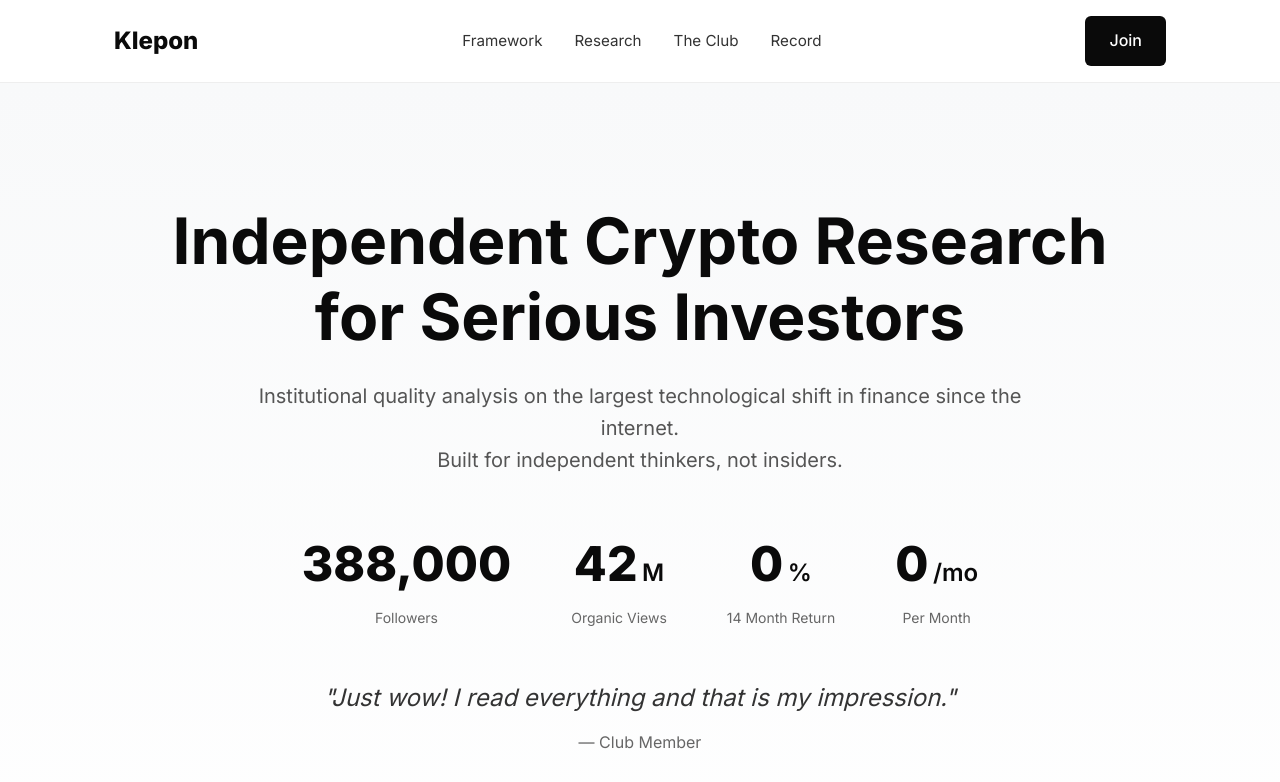
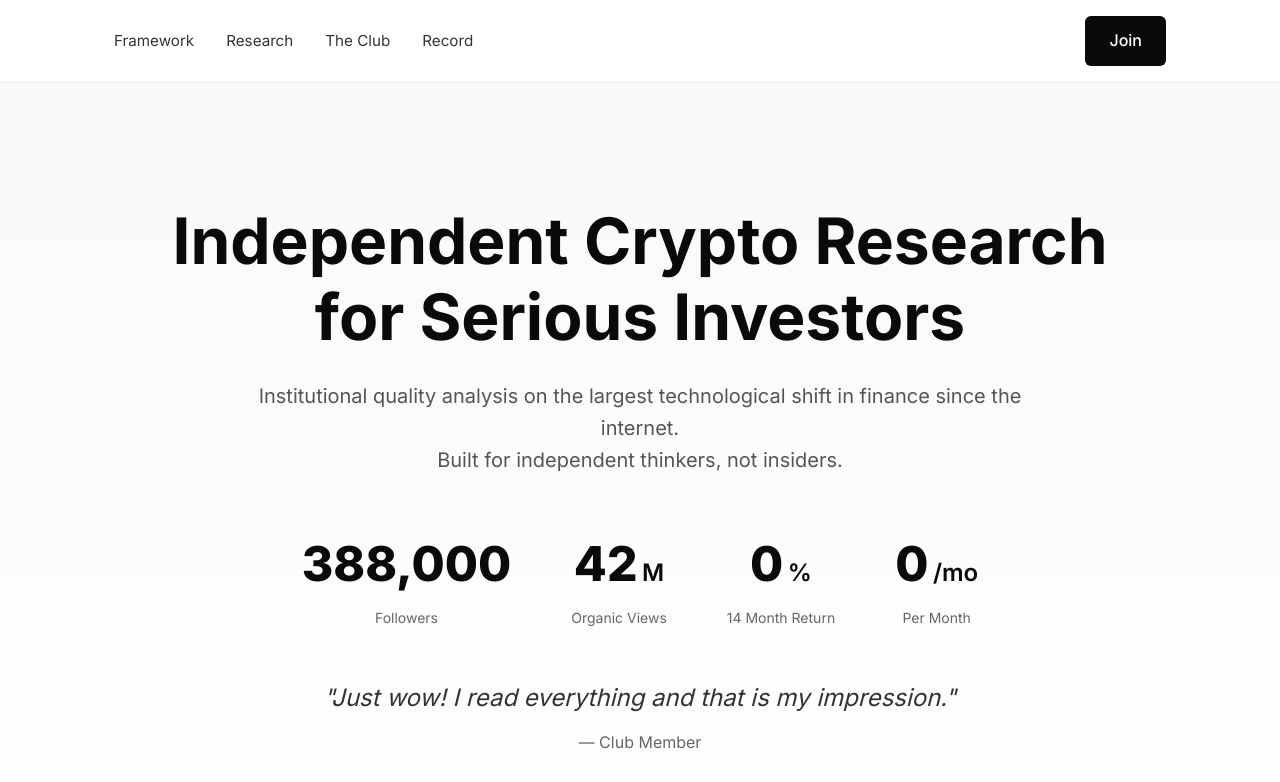
Before and after one commit to kelvinc997z-tech/Klepontech, a plain HTML site: page index.html in a window 1280 px wide. Shown: the top 782 px of the page. Drawn offline with Linux system fonts and the light colour scheme.

Commit message:
Remove logo from header

```diff
--- a/index.html
+++ b/index.html
@@ -13,7 +13,6 @@
   <!-- Header -->
   <header class="header">
     <div class="container">
-      <a href="/" class="logo">Klepon</a>
       <nav class="nav">
         <a href="#framework">Framework</a>
         <a href="#research">Research</a>
```
